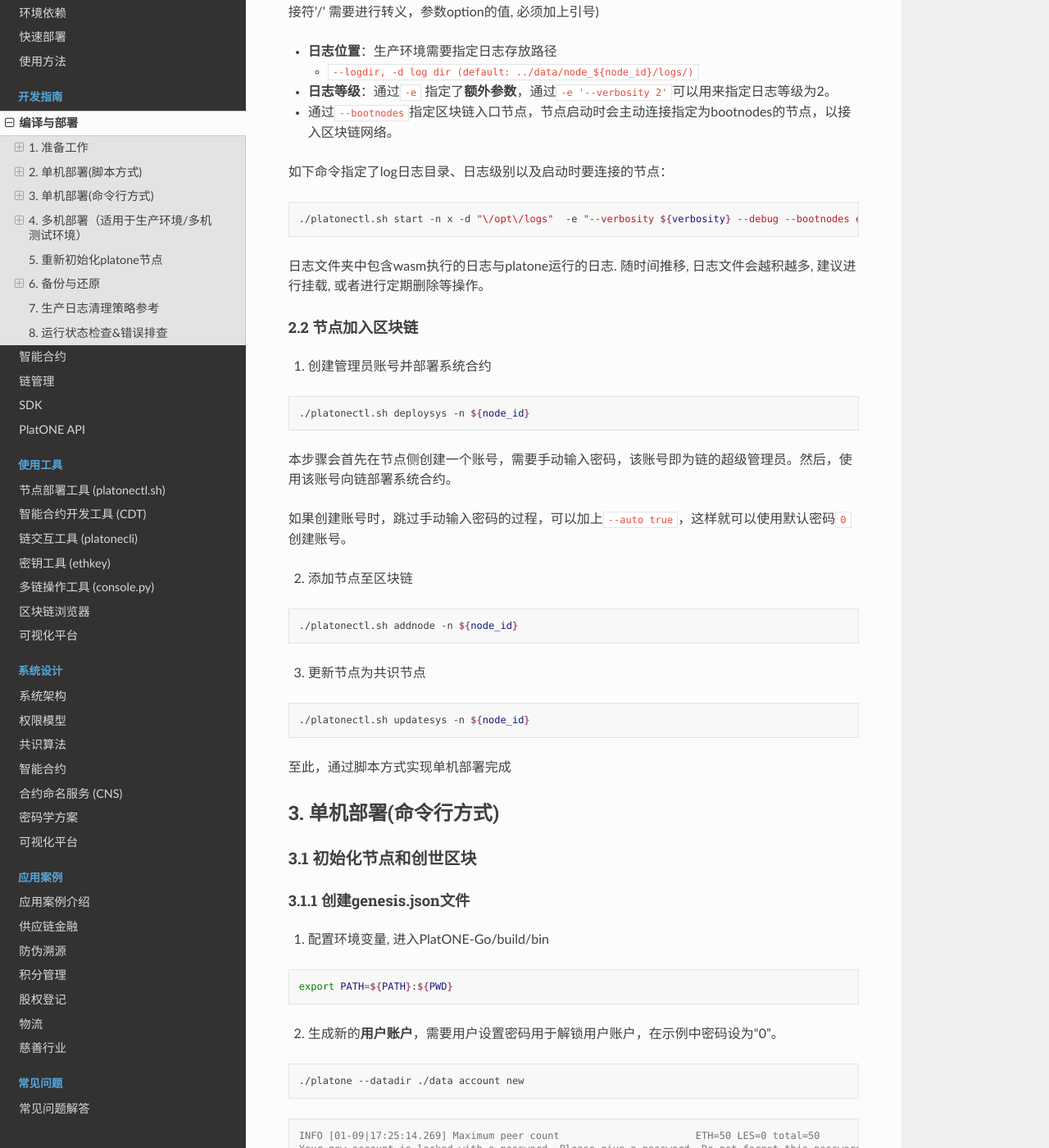
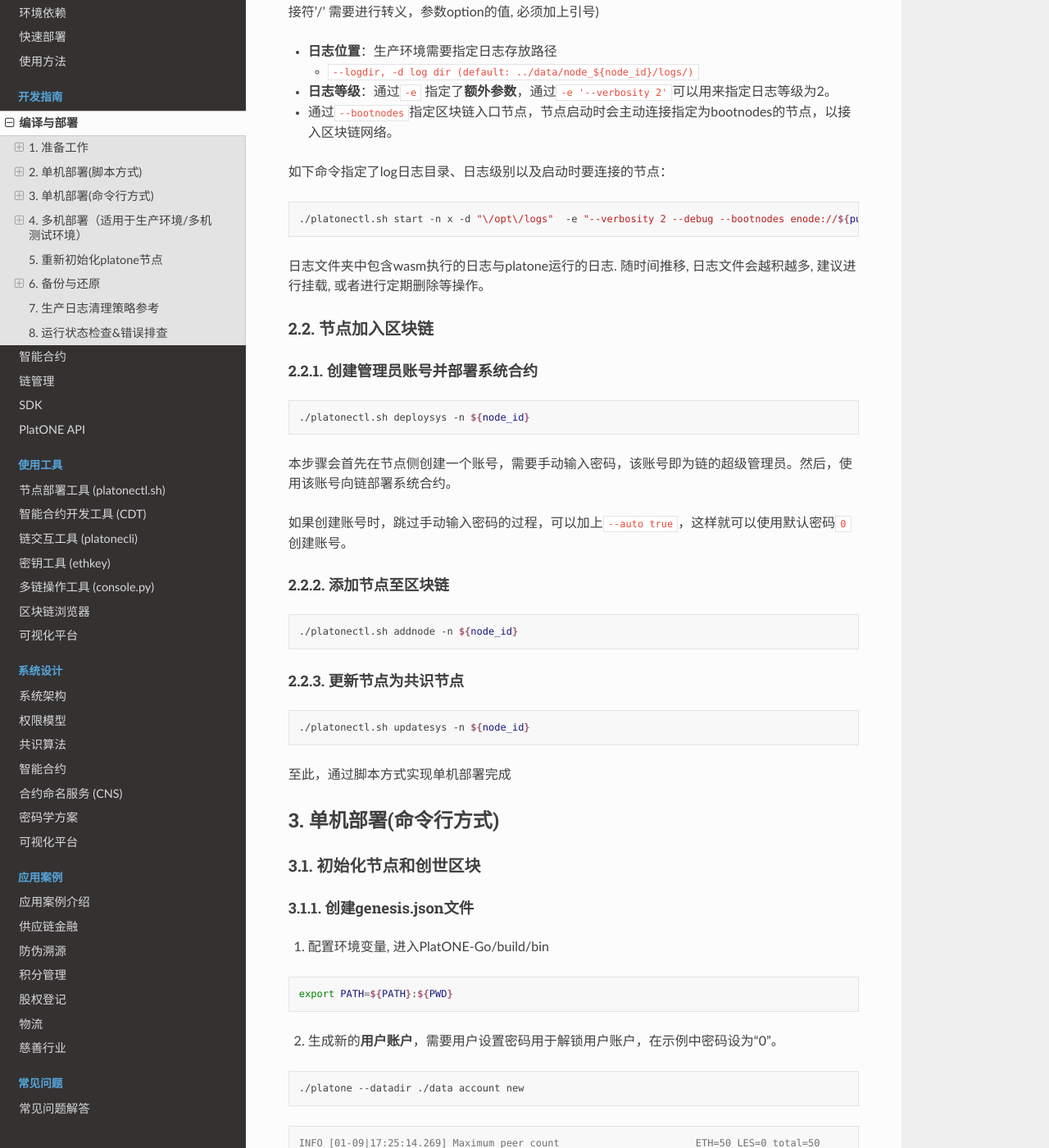
Before and after one commit to Venachain/Venachain-docs, a Sphinx documentation site: the page built from source/documents/develop/normal_deploy.rst, in a window 1280 px wide and 1400 px high, scrolled down 3147 px. Shown: the whole window at 82% size. Built offline with Sphinx 7.4.7 and the Read the Docs theme 2.0.0, drawn with Linux system fonts in a browser that asks for light colours; some of the changed text lies outside the part shown.

Commit message:
编译与部署文档修改 2021/9/6 14:04

```diff
--- a/source/documents/develop/normal_deploy.rst
+++ b/source/documents/develop/normal_deploy.rst
@@ -83,11 +83,11 @@
 2. 单机部署(脚本方式)
 ============================
 
-2.1 初始化节点和创世区块
-^^^^^^^^^^^^^^^^^^^^^^^^
+2.1. 初始化节点和创世区块
+^^^^^^^^^^^^^^^^^^^^^^^^^^
 
-2.1.1 创建genesis.json文件
---------------------------
+2.1.1. 创建genesis.json文件
+----------------------------
 
 当您启动区块链时，首先需要创建一个genesis.json文件，节点通过genesis.json文件来生成创世区块。
 
@@ -119,8 +119,8 @@
    $ ls  ${WORKSPACE}/conf
    genesis.json contracts ...
 
-2.1.2 初始化节点和创世区块
---------------------------
+2.1.2. 初始化节点和创世区块
+-----------------------------
 
 执行如下命令，会根据genesis.json文件，在数据目录下产生创世区块，并配置节点的RPC和websocket端口信息。
 
@@ -139,8 +139,8 @@
    --rpc_port        node rpc_port (default: 6791)
    --ws_port         node websoket port (default: 26791)
 
-2.1.3 启动节点
---------------
+2.1.3. 启动节点
+-----------------
 
 默认启动命令：
 
@@ -163,23 +163,24 @@
 
    -  ``--logdir, -d log dir (default: ../data/node_${node_id}/logs/)``
 
--  **日志等级**：通过\ ``-e``
-   指定了\ **额外参数**\ ，通过\ ``-e '--verbosity 2'``\ 可以用来指定日志等级为2。
+-  **日志等级**：通过\ ``-e`` 指定了\ **额外参数**\ ，通过\ ``-e '--verbosity 2'``\ 可以用来指定日志等级为2。
+
 -  通过\ ``--bootnodes``\ 指定区块链入口节点，节点启动时会主动连接指定为bootnodes的节点，以接入区块链网络。
 
 如下命令指定了log日志目录、日志级别以及启动时要连接的节点：
 
 .. code:: bash
 
-   ./platonectl.sh start -n x -d "\/opt\/logs"  -e "--verbosity ${verbosity} --debug --bootnodes enode://${pubkey}@${ip}:${p2p_port}"
+   ./platonectl.sh start -n x -d "\/opt\/logs"  -e "--verbosity 2 --debug --bootnodes enode://${pubkey}@${ip}:${p2p_port}"
 
 日志文件夹中包含wasm执行的日志与platone运行的日志. 随时间推移,
 日志文件会越积越多, 建议进行挂载, 或者进行定期删除等操作。
 
-2.2 节点加入区块链
------------------------
+2.2. 节点加入区块链
+^^^^^^^^^^^^^^^^^^^^^^^^
 
-1) 创建管理员账号并部署系统合约
+2.2.1. 创建管理员账号并部署系统合约
+--------------------------------------
 
 .. code:: bash
 
@@ -189,13 +190,15 @@
 
 如果创建账号时，跳过手动输入密码的过程，可以加上\ ``--auto true``\ ，这样就可以使用默认密码\ ``0``\ 创建账号。
 
-2) 添加节点至区块链
+2.2.2. 添加节点至区块链
+---------------------------
 
 .. code:: bash
 
    ./platonectl.sh addnode -n ${node_id}
 
-3) 更新节点为共识节点
+2.2.3. 更新节点为共识节点
+-----------------------------
 
 .. code:: bash
 
@@ -206,11 +209,11 @@
 3. 单机部署(命令行方式)
 ==============================
 
-3.1 初始化节点和创世区块
-^^^^^^^^^^^^^^^^^^^^^^^^
+3.1. 初始化节点和创世区块
+^^^^^^^^^^^^^^^^^^^^^^^^^^
 
-3.1.1 创建genesis.json文件
---------------------------
+3.1.1. 创建genesis.json文件
+-----------------------------
 
 1) 配置环境变量, 进入PlatONE-Go/build/bin
 
@@ -339,8 +342,8 @@
    }
 
 
-2.1.2 初始化节点和创世区块
---------------------------
+3.1.2. 初始化节点和创世区块
+----------------------------
 
 在\ ``PlatONE-Go/build/bin``\ 目录下执行下面指令初始化创世区块：
 
@@ -402,14 +405,14 @@
    -rw-r--r-- 1 wxuser wxuser  358 Jan  9 17:31 LOG
    -rw-r--r-- 1 wxuser wxuser   54 Jan  9 17:31 MANIFEST-000000
 
-2.1.3 启动节点
---------------
+3.1.3. 启动节点
+------------------
 
 1) 在\ ``PlatONE-Go/build/bin``\ 目录下执行下面指令：
 
 .. code:: bash
 
-   ./platone --identity "platone" --datadir ./data --port 16789 --rpcaddr 0.0.0.0 --rpcport 6789 --rpcapi "db,eth,net,web3,admin,personal" --rpc --nodiscover --nodekey "./data/platone/nodekey" --verbosity 4 --wasmlog ./wasm.log --bootnodes "enode://68bb049008c7226de3188b6376127354507e1b1e553a2a8b988bb99b33c4d995e426596fc70ce12f7744100bc69c5f0bce748bc298bf8f0d0de1f5929850b5f4@127.0.0.1:16789"
+   ./platone --identity "platon" --datadir ./data --port 16789 --rpcaddr 0.0.0.0 --rpcport 6789 --rpcapi "db,eth,net,web3,admin,personal" --rpc --nodiscover --nodekey "./data/platone/nodekey" --verbosity 4 --wasmlog ./wasm.log --bootnodes "enode://68bb049008c7226de3188b6376127354507e1b1e553a2a8b988bb99b33c4d995e426596fc70ce12f7744100bc69c5f0bce748bc298bf8f0d0de1f5929850b5f4@127.0.0.1:16789"
 
 .. note:: ``--verbosity`` 4 会将wasm log打出来， ``--wasmlog`` 指定将log输出到哪个文件, ``--bootnodes`` 需要指定genesis.json中observeNodes字段中的一个或者多个enode节点
 
@@ -455,6 +458,7 @@
    +  ``"platone_log": ["/"]`` 则表示输出所有模块的日志。
 
 -  ``__dir__``: 指定的log输出的目录位置。
+
 -  ``__size__``: 指定log写入文件的分块大小。
 
 随时间推移, 日志文件会越积越多, 建议进行挂载, 或者进行定期删除等操作。
@@ -466,7 +470,7 @@
    platone -h
 
 
-3.2 节点加入区块链
+3.2. 节点加入区块链
 ^^^^^^^^^^^^^^^^^^^^^^
 
 3.2.1. 生成账户
@@ -560,7 +564,6 @@
 
 - ``node_name`` 是节点名
 
-
 .. note::
 
    关于节点操作可参考 :ref:`节点操作 <cli-node>`
```
Also changed, not shown: other parts of source/documents/develop/normal_deploy.rst (+1 -3 lines).
